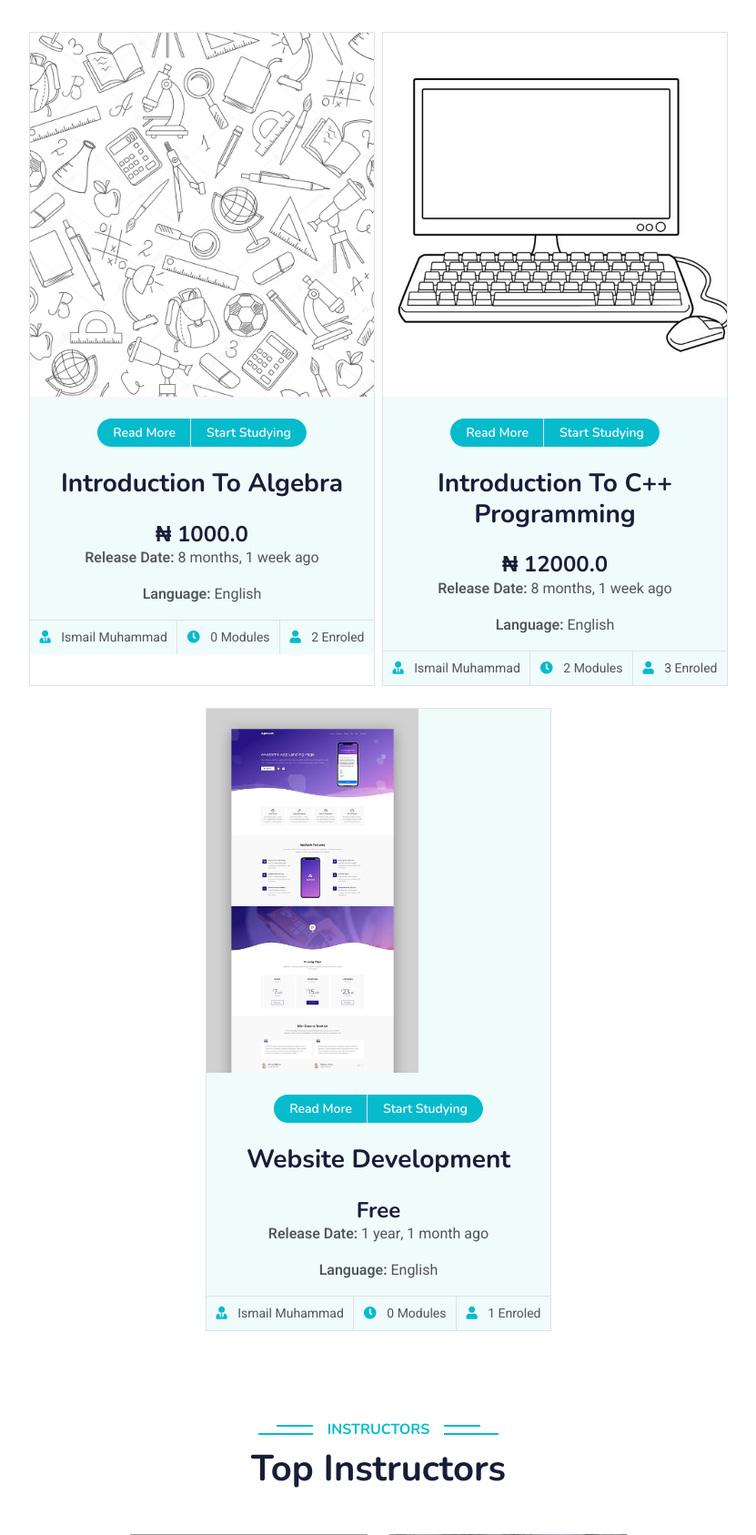
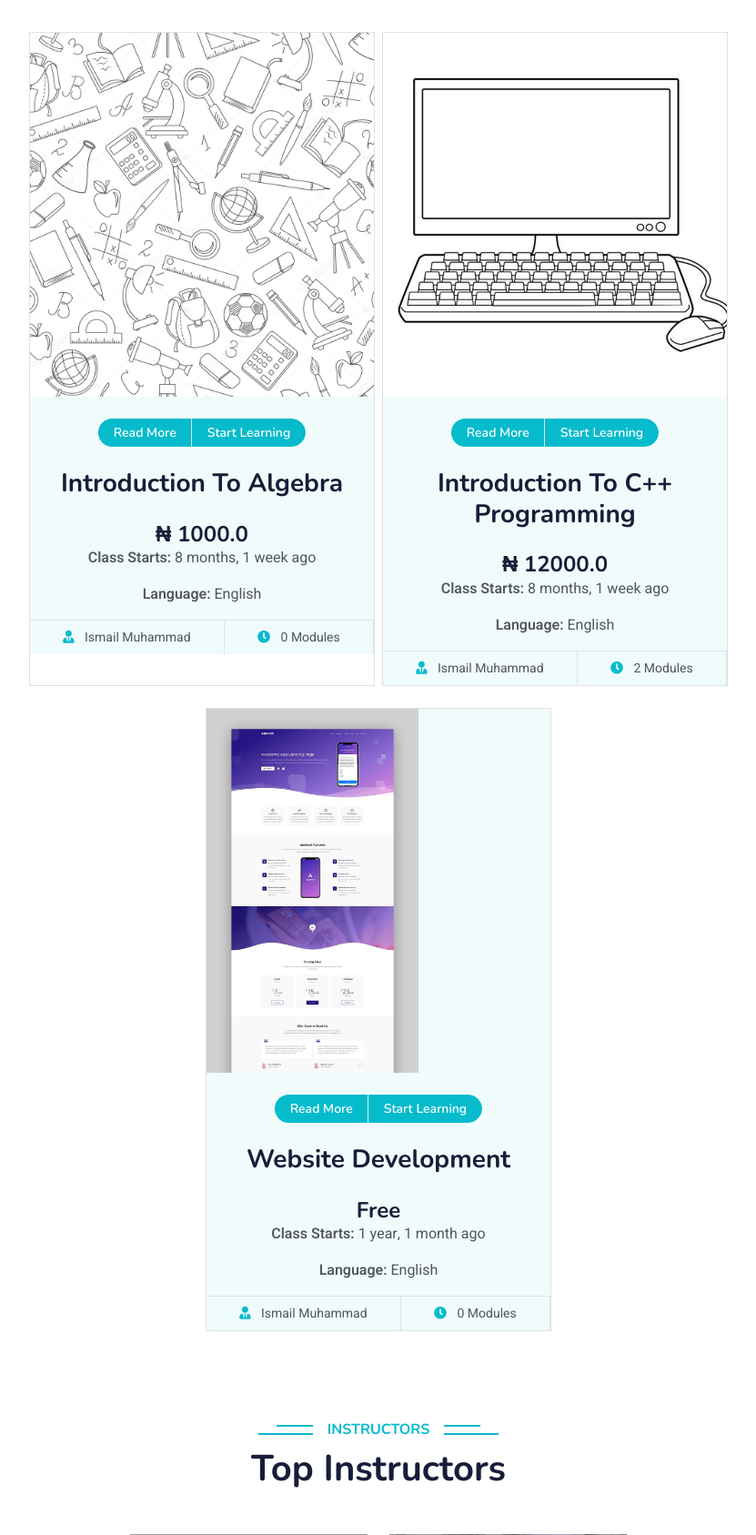
Before and after one commit to Ismail-muhammad123/tutornet, a Django app: page / in a window 1280 px wide. Shown: the part 1808-3495 px from the top of the page at 91% size, without its empty margins (224-1055 px from the left). Run offline with Django 3.2, Linux system fonts and the light colour scheme; data comes from the database, SQL or seed files in the repository; both versions use the stored data as it was after the commit; some libraries are stand-ins or nearby versions; grey boxes are pictures that could not be loaded.

Commit message:
minor edits

```diff
--- a/base/templates/base/base.html
+++ b/base/templates/base/base.html
@@ -87,7 +87,7 @@
         </div>
         <a href="{% url 'contact_page' %}" class="nav-item nav-link">Contact</a>
       </div>
-      <a href="{% url 'login_page' %}" class="btn btn-primary py-4 px-lg-5 d-none d-lg-block">Start Learning<i
+      <a href="{% url 'courses_list' %}" class="btn btn-primary py-4 px-lg-5 d-none d-lg-block">Start Learning<i
           class="fa fa-arrow-right ms-3"></i></a>
     </div>
   </nav>
--- a/courses/templates/courses/elements/course.html
+++ b/courses/templates/courses/elements/course.html
@@ -22,7 +22,7 @@
                 {% else %}
                 <a class="flex-shrink-0 btn btn-sm btn-primary px-3" style="border-radius: 0 30px 30px 0;"
                     href="{% url 'learn_course_page' course_id=course.id %}">Start
-                    Studying</a>
+                    Learning</a>
                 {% endif %}
             </div>
             <h3 class="mb-4 text-capitalize">
@@ -30,7 +30,7 @@
             </h3>
             <h4 class="mb-0"> {% if course.price == 0 %} Free {% else %} &#x20A6; {{course.price}} {% endif %}</h4>
             <div class="mb-3">
-                <strong>Release Date:</strong> {{course.start_date|naturaltime}}
+                <strong>Class Starts:</strong> {{course.start_date|naturaltime}}
             </div>
             <div class="mb-3">
                 <strong>Language:</strong> {{course.get_language_display}}
@@ -47,10 +47,10 @@
                 <i class="fa fa-clock text-primary me-2"></i>
                 {{course.modules.count}} Modules
             </small>
-            <small class="flex-fill text-center py-2">
+            <!-- <small class="flex-fill text-center py-2">
                 <i class="fa fa-user text-primary me-2"></i>
                 {{course.enrolements.count}} Enroled
-            </small>
+            </small> -->
         </div>
     </div>
 </div>
--- a/tutornet/settings.py
+++ b/tutornet/settings.py
@@ -15,7 +15,7 @@ SECRET_KEY = os.environ.get("SECRET_KEY", "testing key insecure")
 
 # SECURITY WARNING: don't run with debug turned on in production!
 DEBUG = os.environ.get("DEBUG", "False") == "True"
-PRODUCTION = os.environ.get("PRODUCTION", "True") == "True"
+PRODUCTION = os.environ.get("PRODUCTION", "False") == "True"
 
 HOST_ADDRESS = os.environ.get("HOST_ADDRESS")
 
```
Also changed, not shown: db.sqlite3.
